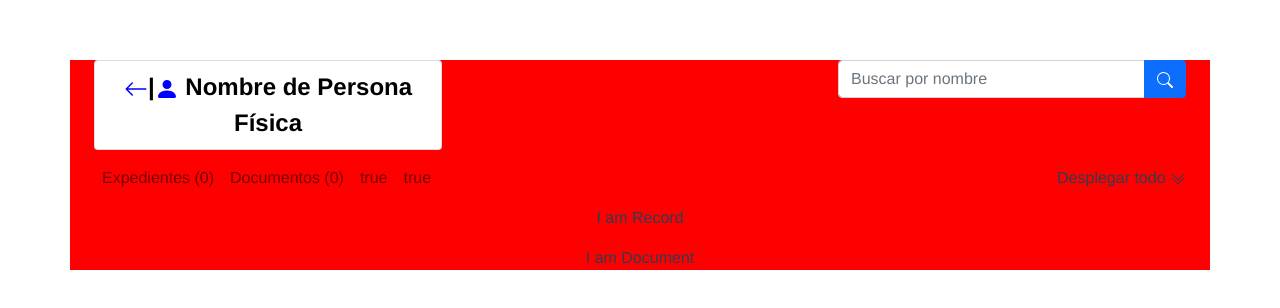
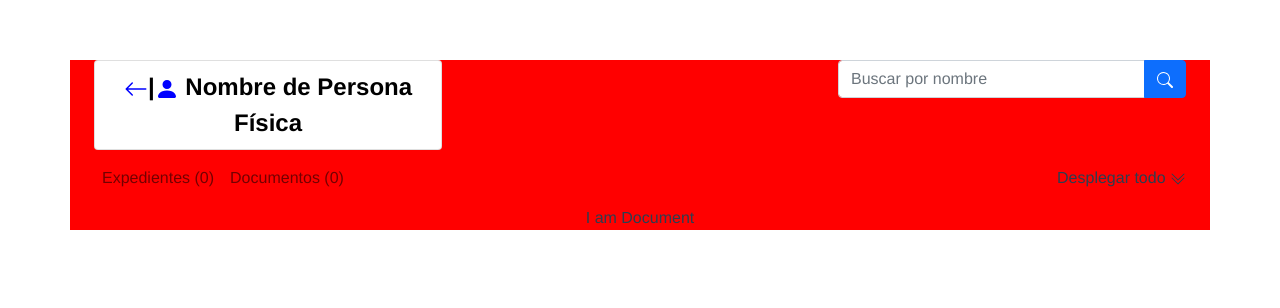
Before and after one commit to agucarpar/Bootsatrap-try, a Vue app: page / in a window 1280 px wide. Shown: the top 308 px of the page. Built offline with nearby package versions, Linux system fonts and the light colour scheme.

Commit message:
logic to toggleling the component when clicks on navbar buttons

```diff
--- a/src/components/header/BottomRow.vue
+++ b/src/components/header/BottomRow.vue
@@ -3,10 +3,8 @@
     <b-navbar toggleable="lg" class="justify-content-between">
       <b-navbar-nav>
 
-        <b-nav-item  @click="showRecords()">Expedientes ({{0}})</b-nav-item>
-        <b-nav-item @click="showDocuments()">Documentos ({{0}})</b-nav-item>
-        <b-nav-item @click="trytin()">{{counter}}</b-nav-item>
-        <b-nav-item @click="trytin()" v-if="counter">{{counter}}</b-nav-item>
+        <b-nav-item  @click="showRecordsComponent()">Expedientes ({{0}})</b-nav-item>
+        <b-nav-item @click="showDocumentsComponent()">Documentos ({{0}})</b-nav-item>
 
 
       </b-navbar-nav>
@@ -44,23 +42,19 @@ export default {
       showIconArrowUp: false,
     }
   },
-  computed: {
-    counter() {
-      return this.$store.state.isShowingRecordsComponent
-    }
-  },
   methods: {
-    showRecords() {
-      this.showIconArrowUp = !this.showIconArrowUp
+    showRecordsComponent() {
+      this.$store.state.isShowingDocumentsComponent = false
+      this.$store.state.isShowingRecordsComponent = true
     },
-    isShowingRecordsComponent() {
-      this.showIconArrowUp = !this.showIconArrowUp
+    showDocumentsComponent() {
+      this.$store.state.isShowingRecordsComponent = false
+      this.$store.state.isShowingDocumentsComponent = true
     },
     togglingArrowUpDown() {
       this.showIconArrowUp = !this.showIconArrowUp
     },
     trytin() {
-      this.$store.state.isShowingRecordsComponent = !this.$store.state.isShowingRecordsComponent
     }
   }
 }
--- a/src/store/store.js
+++ b/src/store/store.js
@@ -6,7 +6,6 @@ Vue.use(Vuex)
 export const store = new Vuex.Store({
   state: {
     isShowingRecordsComponent: true,
-    isShowingDocumentsComponent: true,
-    counter: 1,
+    isShowingDocumentsComponent: false,
   },
 })
--- a/src/views/MainView.vue
+++ b/src/views/MainView.vue
@@ -7,7 +7,7 @@
 <template>
   <b-container class="background-red">
     <Header/>
-    <Record/>
+    <Record v-if="isShowingDocumentsComponent"/>
     <Document v-if="isShowingRecordsComponent"/>
 
   </b-container>
@@ -25,6 +25,9 @@ export default {
   computed: {
     isShowingRecordsComponent() {
       return this.$store.state.isShowingRecordsComponent
+    },
+    isShowingDocumentsComponent() {
+      return this.$store.state.isShowingDocumentsComponent
     }
   },
   components: {
```
